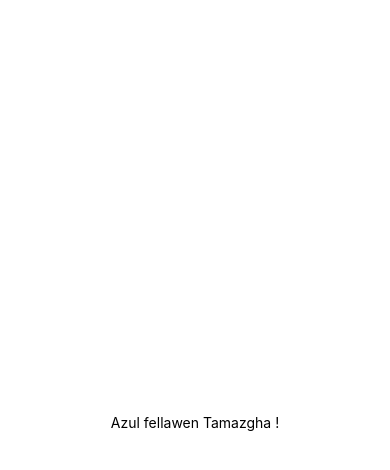
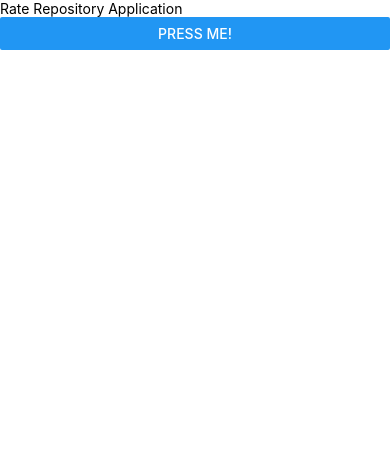
Before and after one commit to pyrhaa/fullStackOpen-part-10, a React Native app in the folder rate-repository-app/: screen / in a window 390 px wide. Shown: the top 470 px of the page. Built offline with nearby package versions, Linux system fonts and the light colour scheme.

Commit message:
create a simple button for testing alert

```diff
--- a/rate-repository-app/App.js
+++ b/rate-repository-app/App.js
@@ -1,20 +1,7 @@
-import { StatusBar } from 'expo-status-bar';
-import { StyleSheet, Text, View } from 'react-native';
+import Main from './src/components/Main.jsx';
 
-export default function App() {
-  return (
-    <View style={styles.container}>
-      <Text>Azul fellawen Tamazgha !</Text>
-      <StatusBar style="auto" />
-    </View>
-  );
-}
+const App = () => {
+  return <Main />;
+};
 
-const styles = StyleSheet.create({
-  container: {
-    flex: 1,
-    backgroundColor: '#fff',
-    alignItems: 'center',
-    justifyContent: 'center'
-  }
-});
+export default App;
--- /dev/null
+++ b/rate-repository-app/src/components/Main.jsx
@@ -0,0 +1,38 @@
+import Constants from 'expo-constants';
+import {
+  StyleSheet,
+  Text,
+  View,
+  Button,
+  Alert,
+  SafeAreaView
+} from 'react-native';
+
+const styles = StyleSheet.create({
+  container: {
+    marginTop: Constants.statusBarHeight,
+    flexGrow: 1,
+    flexShrink: 1
+  }
+});
+
+const Separator = () => {
+  <View style={styles.separator} />;
+};
+
+const Main = () => {
+  return (
+    <SafeAreaView style={styles.container}>
+      <View style={styles.container}>
+        <Text>Rate Repository Application</Text>
+        <Button
+          title="Press me!"
+          onPress={() => Alert.alert('You pressed the button my friend')}
+        />
+      </View>
+      <Separator />
+    </SafeAreaView>
+  );
+};
+
+export default Main;
```
